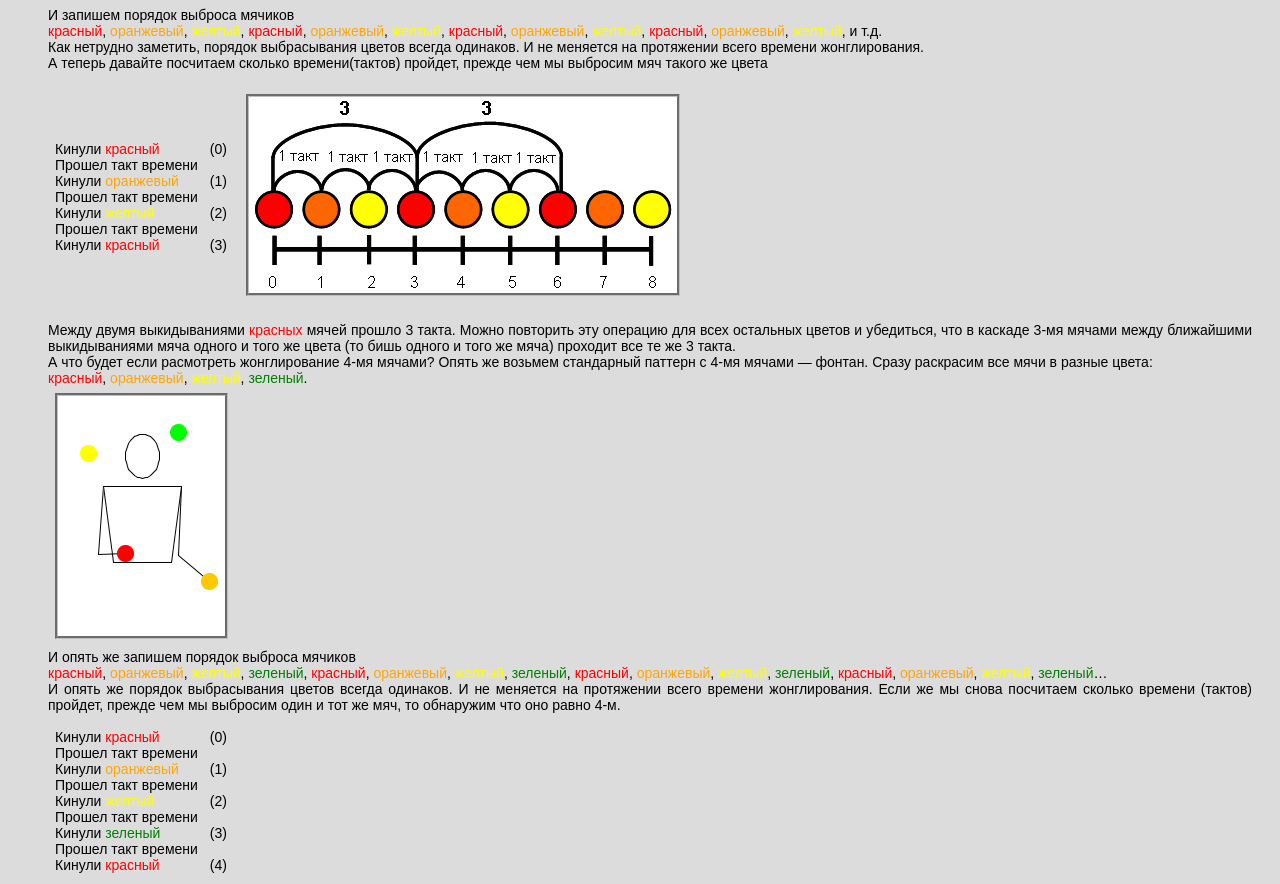
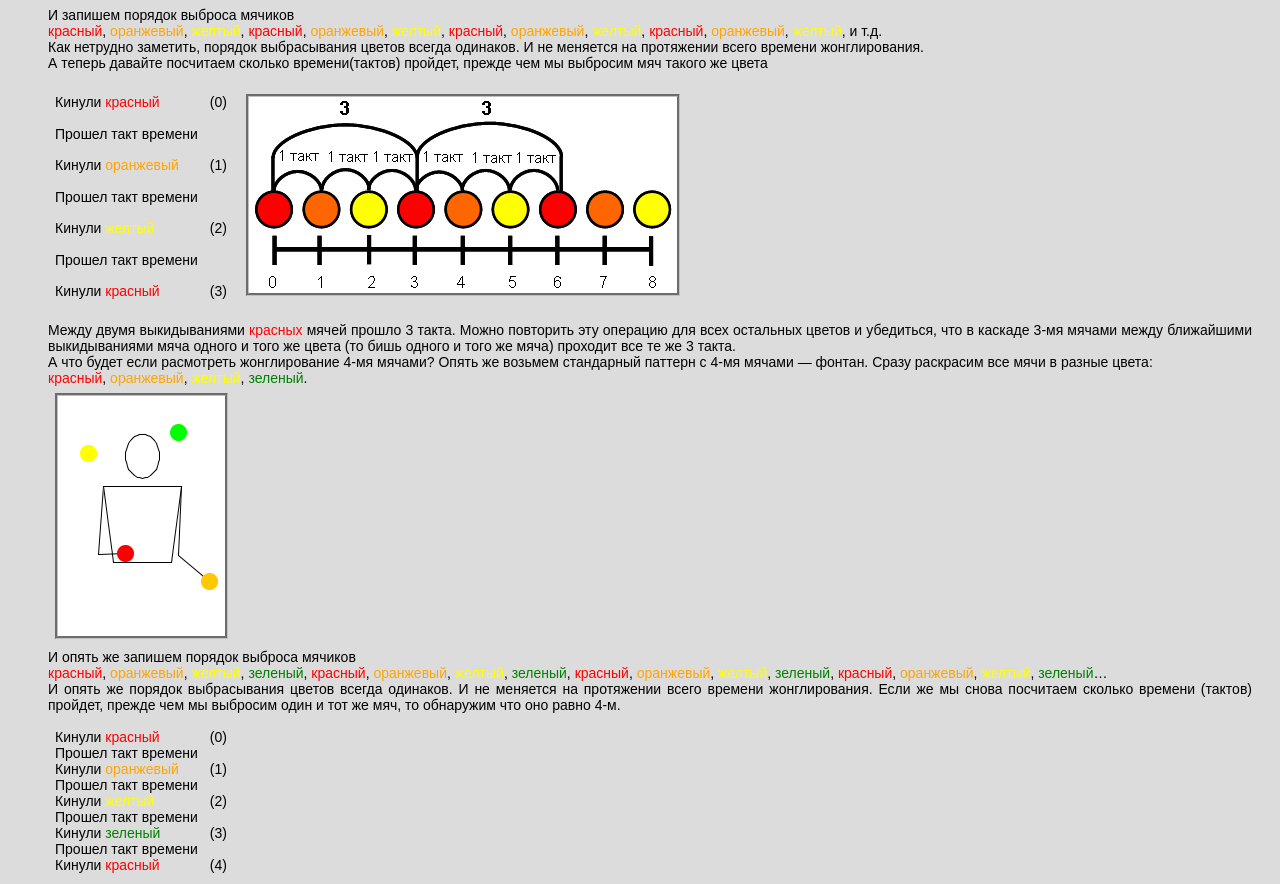
Before and after one commit to andreyrysh/SiteswapFuckingManual, a plain HTML site: page index.html in a window 1280 px wide. Shown: the part 1912-2796 px from the top of the page. Drawn offline with Linux system fonts and the light colour scheme.

Commit message:
Update index.html
правка первой таблицы чтобы не плыло при просмотре на мобильной версии

```diff
--- a/index.html
+++ b/index.html
@@ -96,22 +96,58 @@
 			<table>
 				<tr>
 					<td>
-						Кинули <span class="color1">красный</span><br>
-						Прошел такт времени<br>
-						Кинули <span class="color2">оранжевый</span><br>
-						Прошел такт времени<br>
-						Кинули <span class="color3">желтый</span><br>
-						Прошел такт времени<br>
 						Кинули <span class="color1">красный</span>
 					</td>
 					<td>
-						(0)<br><br>
-						(1)<br><br>
-						(2)<br><br>
+						(0)
+					</td>
+					<td rowspan = "7">
+						<IMG src="siteswap_guide_files/balls_on_line.png" alt="схема выкидывания мячей по тактам" title="схема выкидывания мячей по тактам">
+					</td>
+				</tr>
+				<tr>
+					<td>
+						Прошел такт времени
+					</td>
+					<td>
+					</td>
+				</tr>
+				<tr>
+					<td>
+						Кинули <span class="color2">оранжевый</span>
+					</td>
+					<td>
+						(1)
+					</td>
+				</tr>
+				<tr>
+					<td>
+						Прошел такт времени
+					</td>
+					<td>
+					</td>
+				</tr>
+				<tr>
+					<td>
+						Кинули <span class="color3">желтый</span>
+					</td>
+					<td>
+						(2)
+					</td>
+				</tr>
+				<tr>
+					<td>
+						Прошел такт времени
+					</td>
+					<td>
+					</td>
+				</tr>
+				<tr>
+					<td>
+						Кинули <span class="color1">красный</span>
+					</td>
+					<td>
 						(3)
-					</td>
-					<td>
-						<IMG src="siteswap_guide_files/balls_on_line.png" alt="схема выкидывания мячей по тактам" title="схема выкидывания мячей по тактам">
 					</td>
 				</tr>
 			</table>
```
